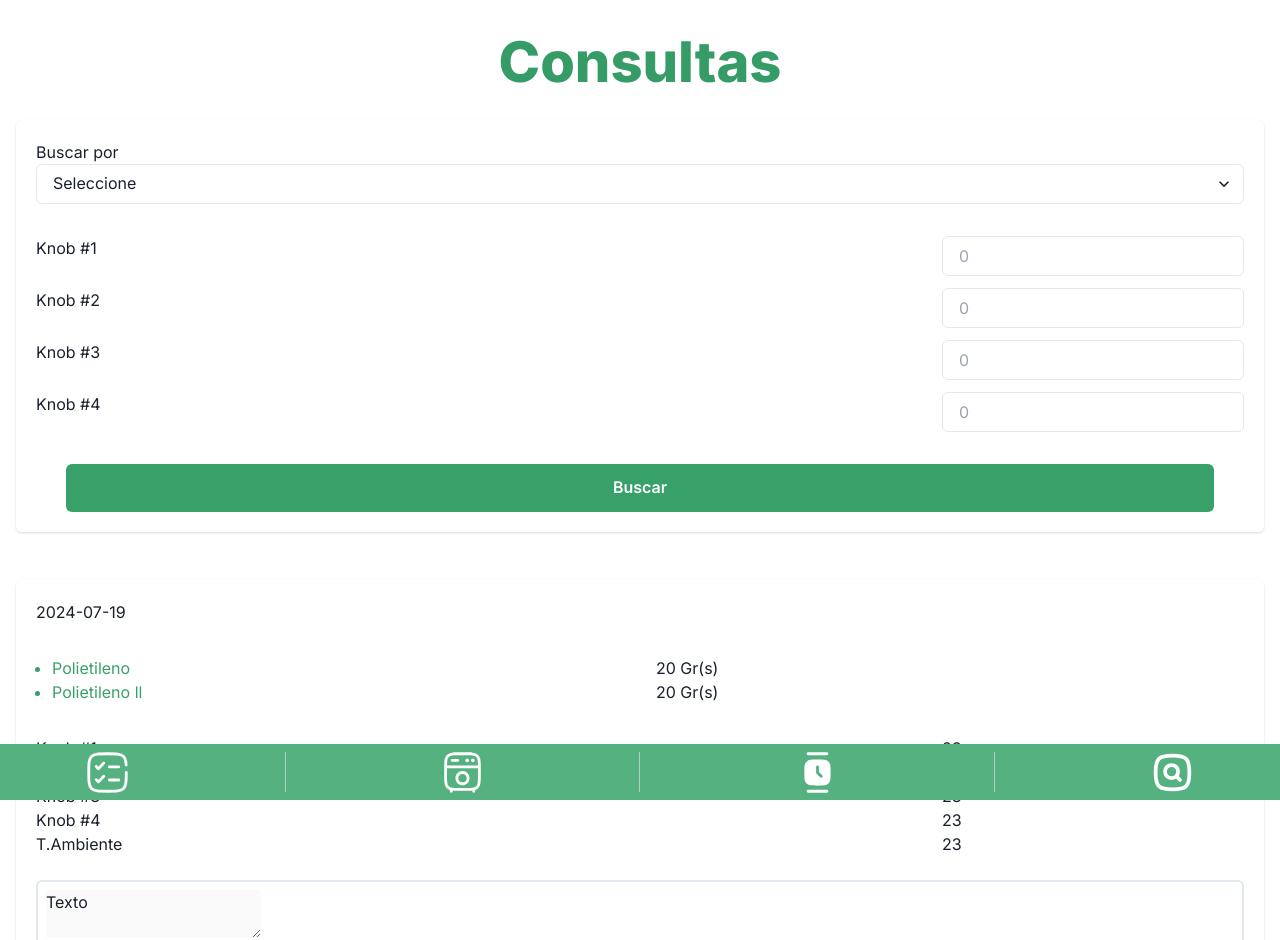
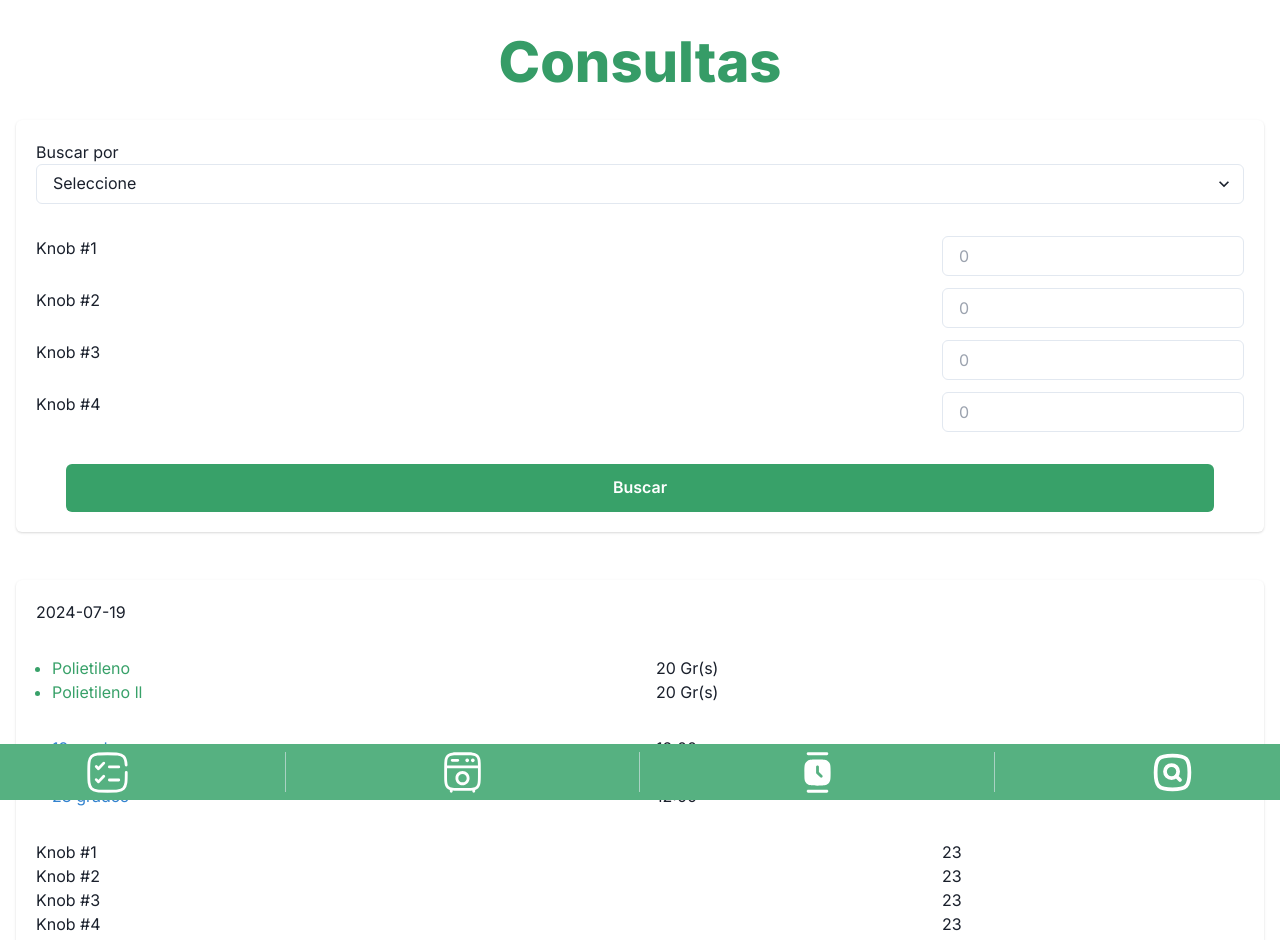
Before and after one commit to parradafe/em-app, a Next.js app: page / in a window 1280 px wide. Shown: the top 940 px of the page. Built offline with nearby package versions, Linux system fonts and the light colour scheme.

Commit message:
added temperature data to results section

```diff
--- a/src/app/page.tsx
+++ b/src/app/page.tsx
@@ -861,6 +861,15 @@ export default function Home() {
                     </div>
                   })}
                 </UnorderedList>
+
+                <UnorderedList className='mb-8'>
+                  {[19,21,23].map((value, id) => {
+                    return <div className='grid grid-cols-2 gap-4' key={id}>
+                      <ListItem color='blue.500' >{value} grados</ListItem>
+                      <p>12:00</p>
+                    </div>
+                  })}
+                </UnorderedList>
               </div>
 
               <div className='grid grid-cols-4'>
```
